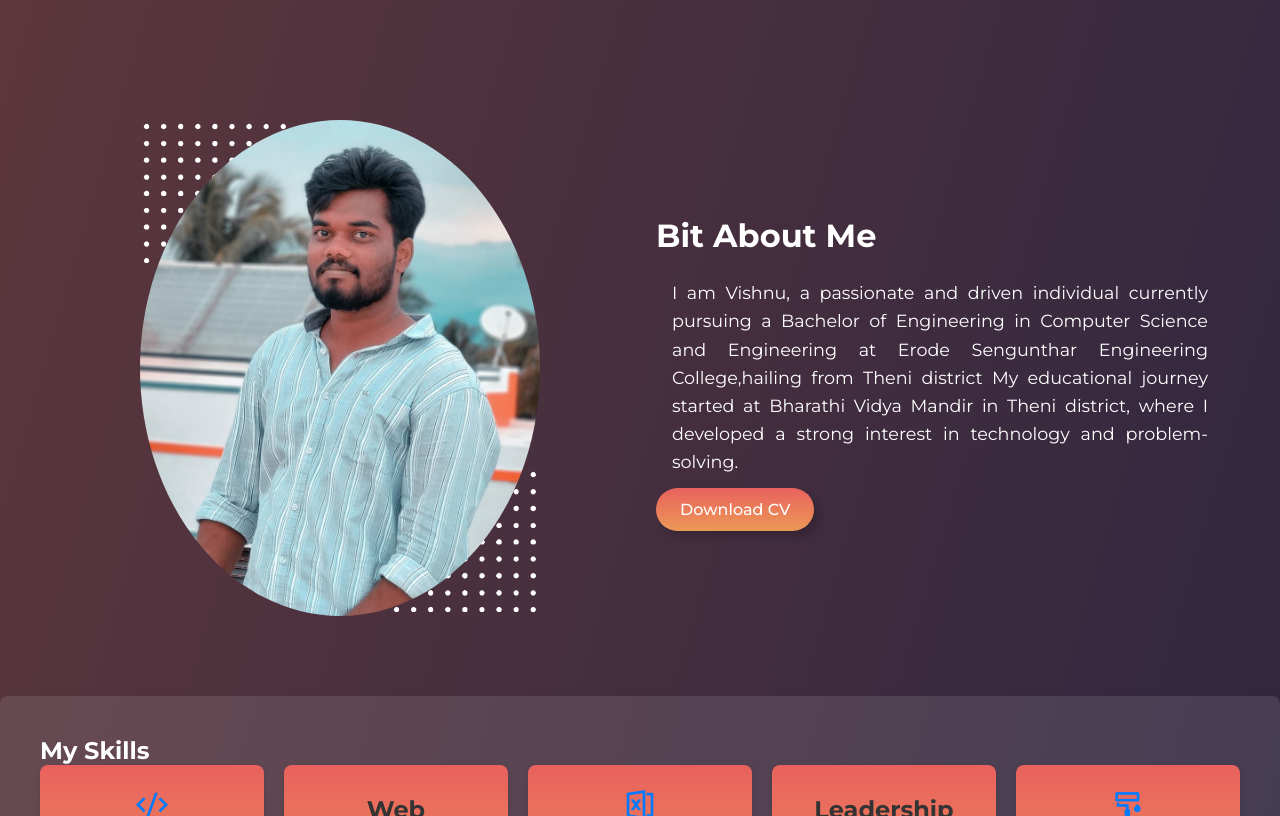
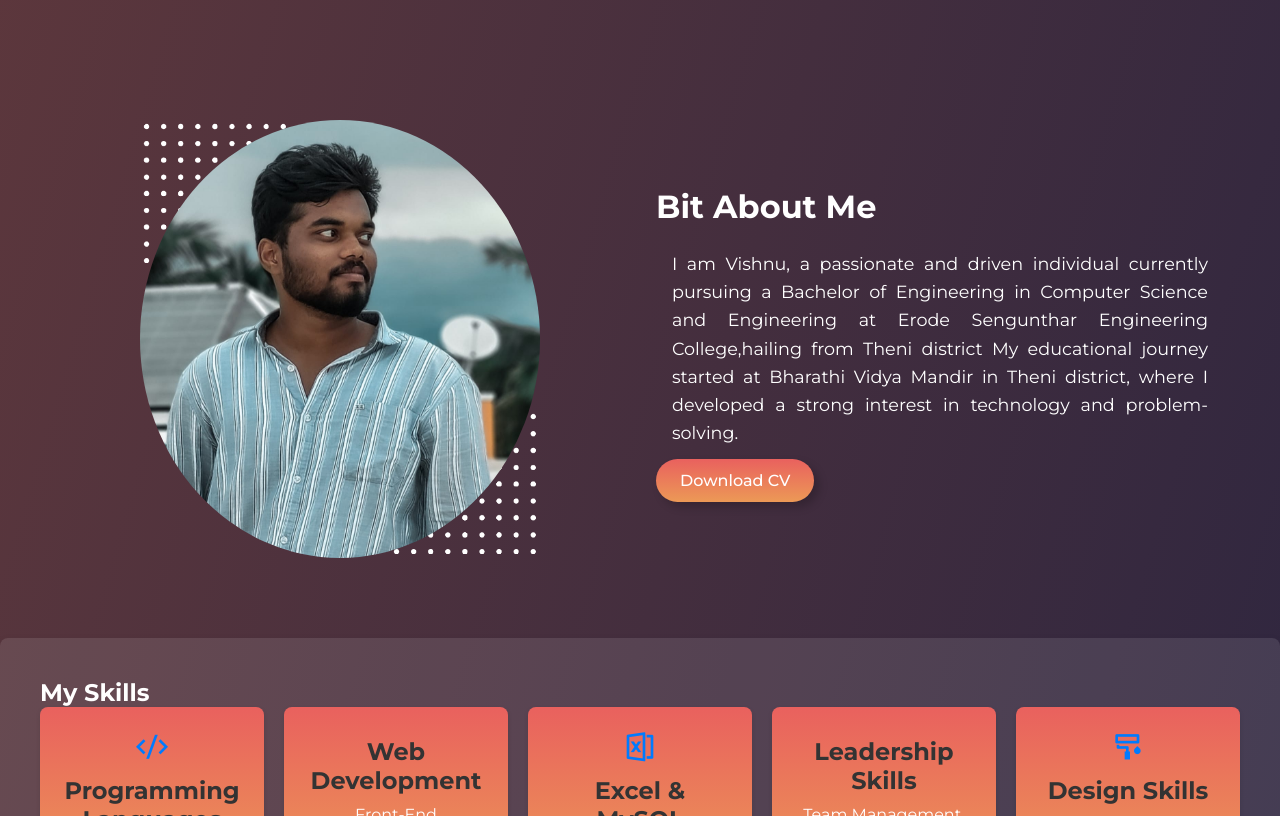
Before and after one commit to VishnuVenkat07/My-portfolio-v-website, a plain HTML site: page index.html in a window 1280 px wide. Shown: the part 720-1536 px from the top of the page. Drawn offline with nearby package versions, Linux system fonts and the light colour scheme.

Commit message:
Update index.html

```diff
--- a/index.html
+++ b/index.html
@@ -48,7 +48,7 @@
         <div class="about__image">
             <img src="bg.png" alt="bg" class="about__bg-1" />
             <img src="bg.png" alt="bg" class="about__bg-2" />
-            <img src="v2.jpg" alt="about" class="about__img" />
+            <img src="v.jpg" alt="about" class="about__img" />
         </div>
         <div class="about__content">
             <h2 class="section__header">Bit About Me</h2>
```
